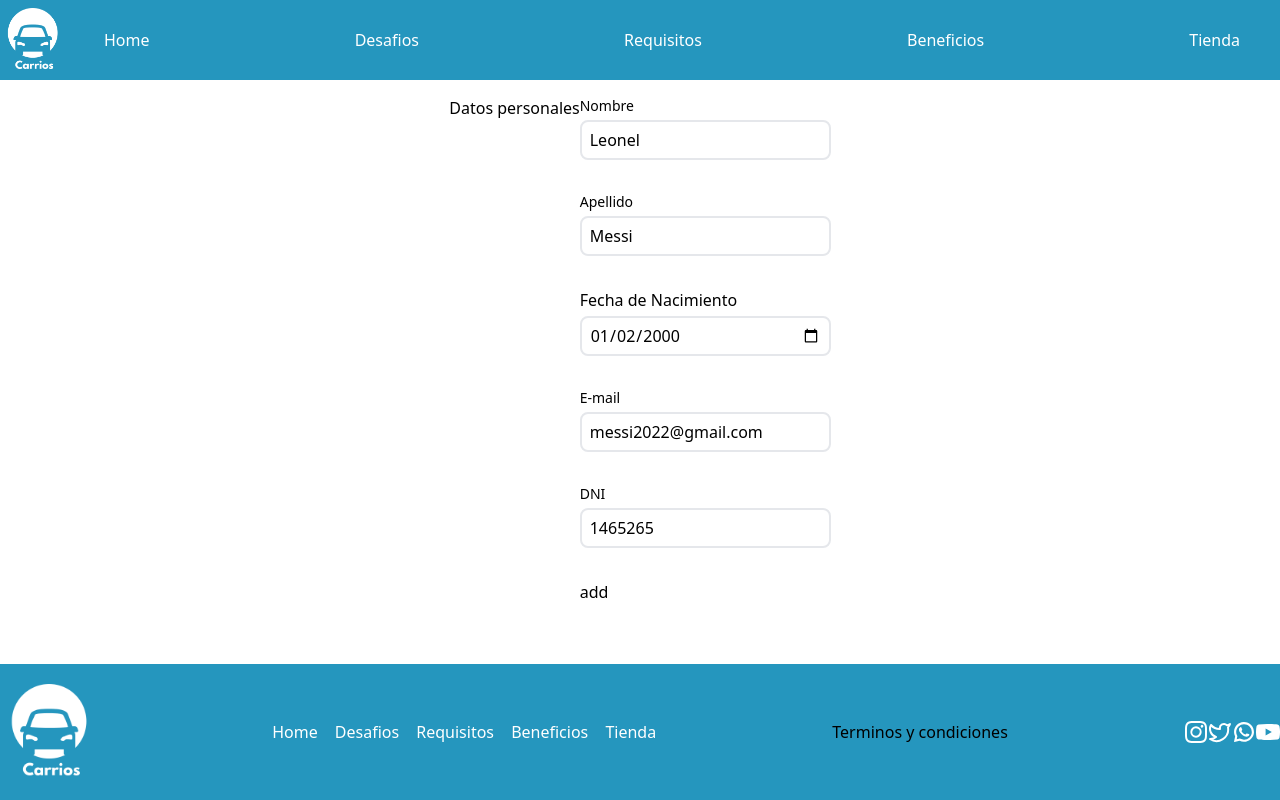
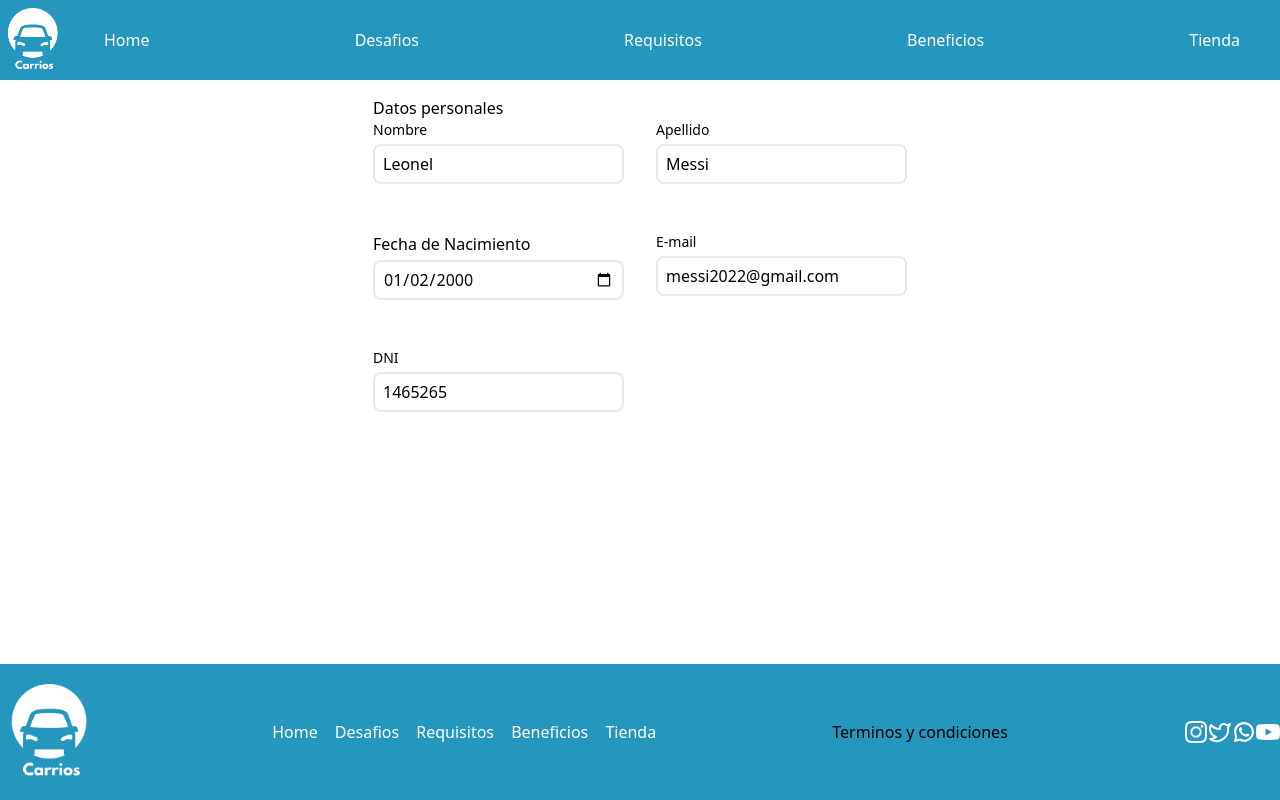
Before and after one commit to SofiaSerrano2/Arbusta-Ejercicio-Tecnico, a React (Create React App) app: page / in a window 1280 px wide. Built offline with nearby package versions, Linux system fonts and the light colour scheme; data requests are answered from the project's data file.

Commit message:
estilos de componnente input y formulario

```diff
--- a/src/component/Form.jsx
+++ b/src/component/Form.jsx
@@ -10,14 +10,13 @@ import TextInput from './Inputs/TextInput'
 const  Form=({title,children})=> {
 
   return (
-      <>
+      <div className="flex flex-col">
       {/*Modificar propiedad sin  */}
-        <h1>{title}</h1>
-        <form action="" >
+        <h1 className="block">{title}</h1>
+        <form action="" className="grid gap-x-8 gap-y-4 grid-cols-2">
             {children}
-            <button type="submit">add</button>
-          </form>
-        </>
+        </form>
+      </div>
      );
 }
 
```
